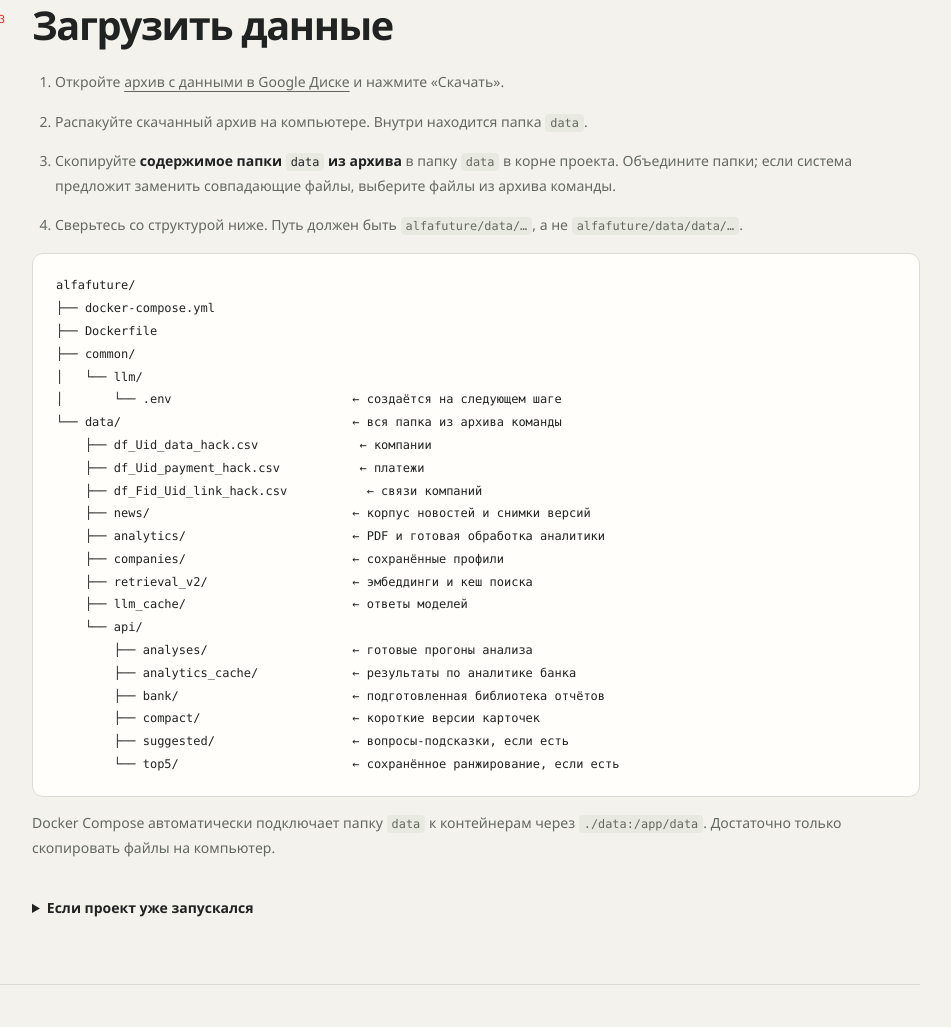
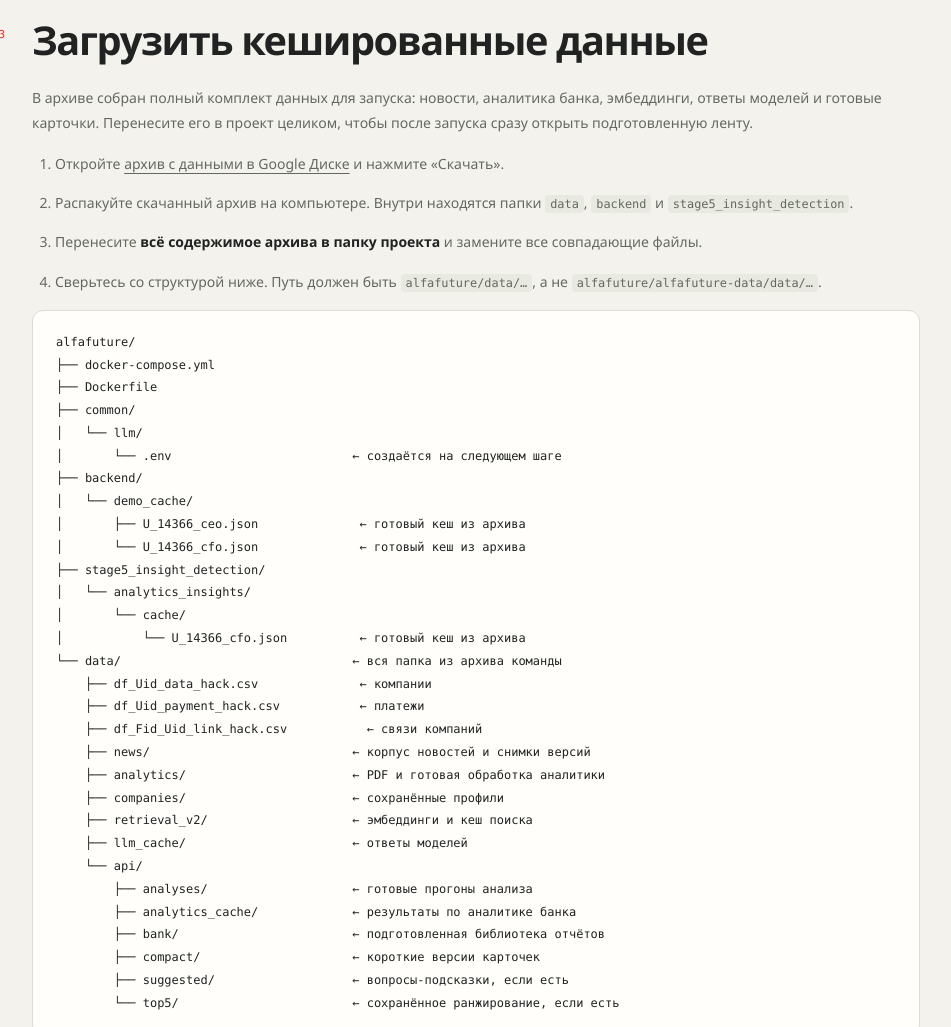
Before and after one commit to Mishanya000/alfa-future-hack-page, a plain HTML site: page index.html in a window 1280 px wide. Shown: the part 1655-2682 px from the top of the page, without its empty margins (306-1257 px from the left). Drawn offline with Linux system fonts and the light colour scheme.

Commit message:
docs: update launch guide from latest HTML

```diff
--- a/index.html
+++ b/index.html
@@ -2749,6 +2749,13 @@
                 анализ.
               </p>
               <div class="hero-actions">
+                <a
+                  class="button"
+                  href="https://alfafuture-insights.duckdns.org/"
+                  target="_blank"
+                  rel="noopener noreferrer"
+                  >Запустить демо <span aria-hidden="true">↗</span></a
+                >
                 <a class="button" href="#repo"
                   >Запустить проект <span aria-hidden="true">↗</span></a
                 ><a class="button secondary" href="#data">Подключить данные</a>
@@ -2815,7 +2822,7 @@
               ><label class="check-row"
                 ><input type="checkbox" data-ready="1" /><span
                   >Код проекта с GitHub и
-                  <strong>архив со всей папкой <code>data</code>, который передаст команда</strong
+                  <strong>архив с данными и готовыми кешами, который передаст команда</strong
                   >.</span
                 ></label
               ><label class="check-row"
@@ -2860,24 +2867,31 @@ git checkout 16cae718fad901beff99dc9f0f2de2cf44e24a29</code></pre>
         <section id="data">
           <div class="section-head">
             <span class="section-number">03</span>
-            <div><h2>Загрузить данные</h2></div>
+            <div><h2>Загрузить кешированные данные</h2></div>
           </div>
           <div class="section-content">
+            <p>
+              В архиве собран полный комплект данных для запуска: новости, аналитика банка,
+              эмбеддинги, ответы моделей и готовые карточки. Перенесите его в проект целиком,
+              чтобы после запуска сразу открыть подготовленную ленту.
+            </p>
             <ol class="steps">
               <li>
                 Откройте
                 <a href="https://drive.google.com/drive/folders/1XGRh2DnkidTDsNnJ8SN-zcKC1UMWg4BW?usp=sharing">архив с данными в Google Диске</a>
                 и нажмите «Скачать».
               </li>
-              <li>Распакуйте скачанный архив на компьютере. Внутри находится папка <code>data</code>.</li>
               <li>
-                Скопируйте <strong>содержимое папки <code>data</code> из архива</strong> в папку
-                <code>data</code> в корне проекта. Объедините папки; если система предложит заменить
-                совпадающие файлы, выберите файлы из архива команды.
+                Распакуйте скачанный архив на компьютере. Внутри находятся папки
+                <code>data</code>, <code>backend</code> и <code>stage5_insight_detection</code>.
+              </li>
+              <li>
+                Перенесите <strong>всё содержимое архива в папку проекта</strong> и замените
+                все совпадающие файлы.
               </li>
               <li>
                 Сверьтесь со структурой ниже. Путь должен быть <code>alfafuture/data/…</code>, а не
-                <code>alfafuture/data/data/…</code>.
+                <code>alfafuture/alfafuture-data/data/…</code>.
               </li>
             </ol>
             <pre class="file-tree">alfafuture/
@@ -2886,6 +2900,14 @@ git checkout 16cae718fad901beff99dc9f0f2de2cf44e24a29</code></pre>
 ├── common/
 │   └── llm/
 │       └── .env                         ← создаётся на следующем шаге
+├── backend/
+│   └── demo_cache/
+│       ├── U_14366_ceo.json              ← готовый кеш из архива
+│       └── U_14366_cfo.json              ← готовый кеш из архива
+├── stage5_insight_detection/
+│   └── analytics_insights/
+│       └── cache/
+│           └── U_14366_cfo.json          ← готовый кеш из архива
 └── data/                                ← вся папка из архива команды
     ├── df_Uid_data_hack.csv              ← компании
     ├── df_Uid_payment_hack.csv           ← платежи
@@ -2902,16 +2924,13 @@ git checkout 16cae718fad901beff99dc9f0f2de2cf44e24a29</code></pre>
         ├── compact/                     ← короткие версии карточек
         ├── suggested/                   ← вопросы-подсказки, если есть
         └── top5/                        ← сохранённое ранжирование, если есть</pre>
-            <p>
-              Docker Compose автоматически подключает папку <code>data</code> к контейнерам через
-              <code>./data:/app/data</code>. Достаточно только скопировать файлы на компьютер.
-            </p>
             <details>
               <summary>Если проект уже запускался</summary>
               <p>
                 Выполните <code>docker compose down</code> и сделайте копию своей папки
-                <code>data</code>. После этого добавьте файлы из архива. Если хотите сохранить
-                прежние данные отдельно, скачайте проект в другую папку и запустите его оттуда.
+                <code>data</code>. После этого замените <code>data</code> целиком и перенесите
+                три JSON-кеша, как описано выше. Если хотите сохранить прежний проект отдельно,
+                скачайте его в другую папку и запустите оттуда.
               </p>
             </details>
           </div>
```
